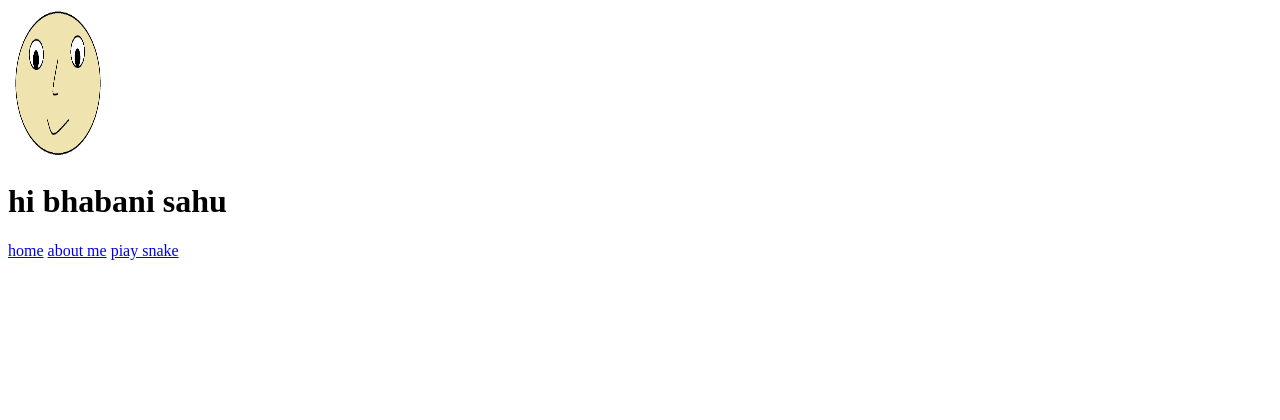
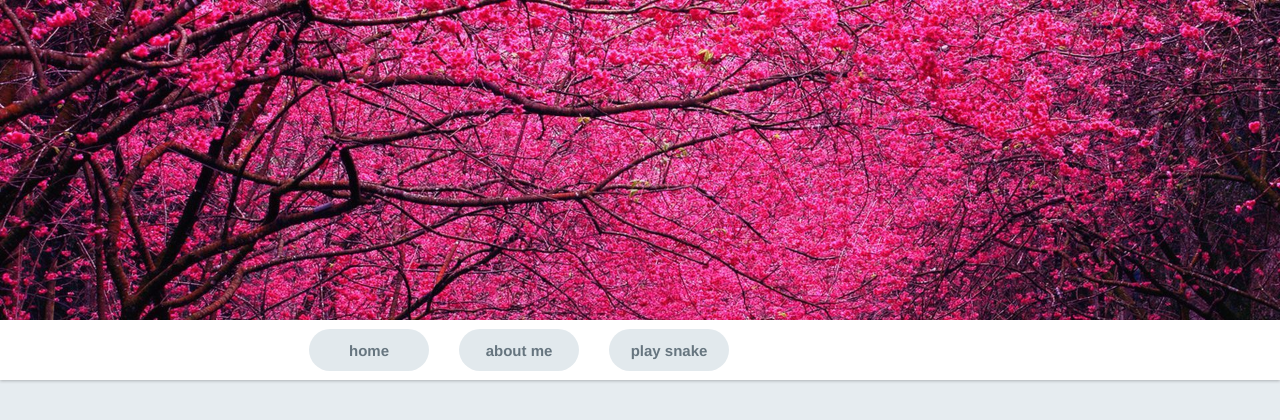
Before and after one commit to Bhabanisahu020/Bhabanisahu020.github.io, a plain HTML site: page index.html in a window 1280 px wide. Drawn offline with Linux system fonts and the light colour scheme.

Commit message:
csscode commit

```diff
--- a/index.html
+++ b/index.html
@@ -5,12 +5,20 @@
     <meta name="viewport" content="width=device-width, initial-scale=1.0">
     <meta http-equiv="X-UA-Compatible" content="ie=edge">
     <title>Document</title>
+    <link rel="stylesheet"type="text/css"href="./styles/style.css"/>
 </head>
 <body>
-    <img src="images/smily.png" alt="Smiley face" height="150" width="100">
-    <h1>hi bhabani sahu</h1>
-    <a href="./index.html"> home</a>
-    <a href="./about.html"> about me</a>
-    <a href="./snake.html"> piay snake</a>
+    <div class="background_image"></div>
+    <div class="nav_container">
+    <div class="nav_link_container">
+        <a class="nav_link" href="./index.html">home</a>
+    </div>
+    <div class="nav_link_container">
+            <a class="nav_link" href="./about.html">about me</a>
+    </div>
+    <div class="nav_link_container">
+            <a class="nav_link" href="./snake.html">play snake</a>
+    </div>
+    </div>
 </body>
 </html>
--- /dev/null
+++ b/styles/style.css
@@ -0,0 +1,43 @@
+body {
+    background: #e6ecf0;
+    padding: 0px;
+    margin: 0px;
+    position: relative;
+    font-family: Helvetica;
+}
+.background_image{
+    width: 100%;
+    height: 320px;
+    background-color: #9e9e9e;
+    background-image: url("../images/tree.jpg");
+    background-size:cover;
+    background-position: 0px-90px;
+}
+.nav_container {
+    width: 100%;
+    height: 60px;
+    padding-left: 300px;
+    box-sizing: border-box;
+    display: flex;
+    background-color: #fff ;
+    flex-direction: row;
+    box-shadow: 0 1px 3px 0 rgba(0, 0, 0, 0.25);
+}
+.nav_link_container{
+    padding: 9px;
+    margin-right: 12px;
+}
+.nav_link{
+    width: 120px;
+    height: 100%;
+    display: flex;
+    justify-content: center;
+    align-items: center;
+    text-decoration: none;
+    color: #000000;
+    background-color: #e2e9ed ;
+    border-radius: 25px;
+    font-size: 15px;
+    font-weight: 700;
+    color: #66757f;
+}
```
Also changed, not shown: images/flower.jpg (added), images/th.jpg (added), images/tree.jpg (added).
